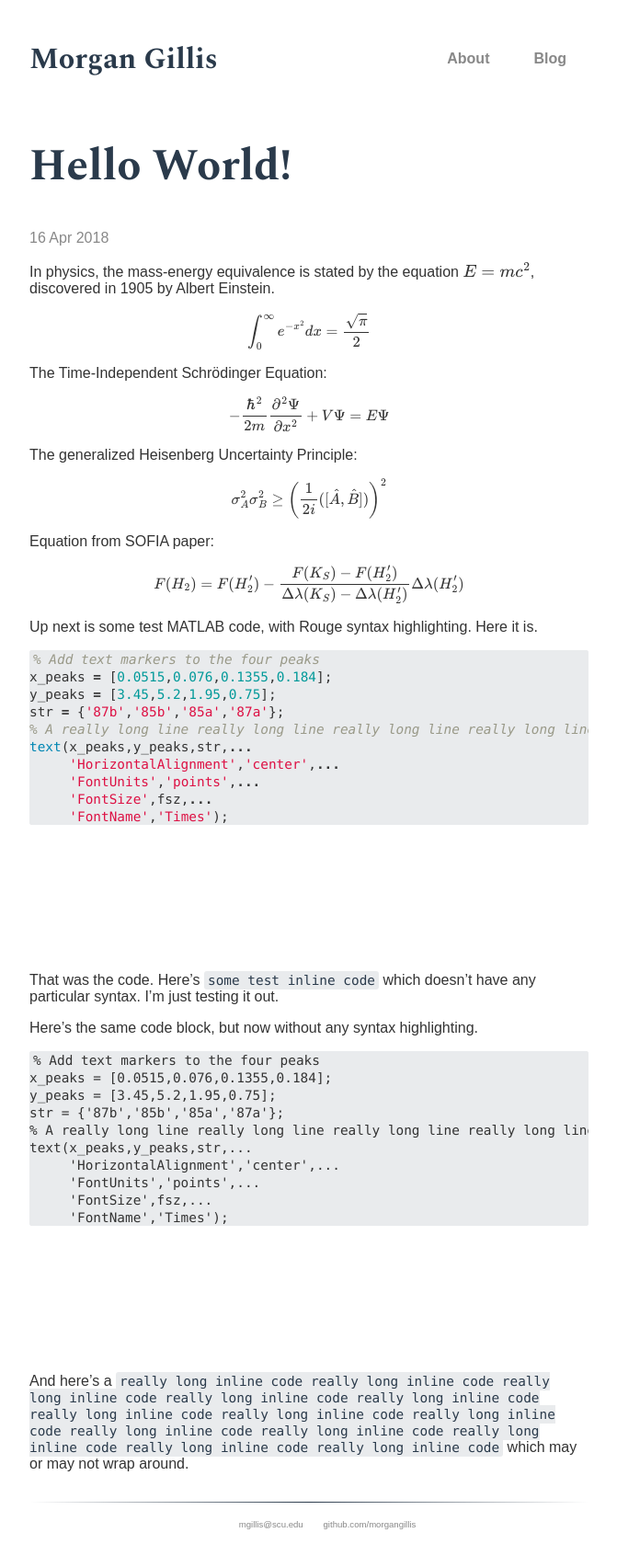
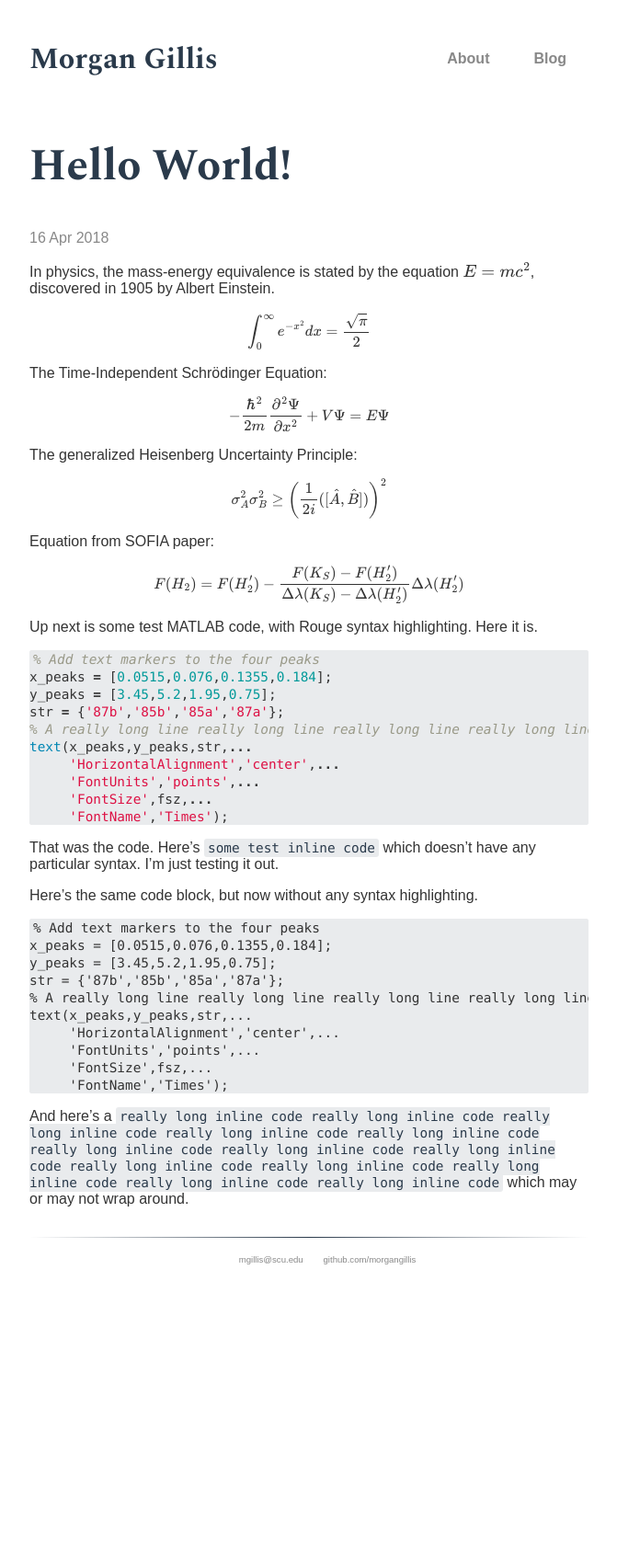
Before and after one commit to morgangillis/morgangillis.github.io, a Jekyll site: the page built from _posts/2018-04-16-hello-world.md, in a window 1280 px wide. Shown: the whole page at 92% size, without its empty margins (304-975 px from the left). Built offline with Jekyll 4.4.1, drawn with Linux system fonts in a browser that asks for light colours; some web fonts are replaced; formulas are drawn with MathJax 3; after the commit the page ends 1416 px from its top, so only the background shows below that.

Commit message:
Update code.scss

```diff
--- a/_sass/code.scss
+++ b/_sass/code.scss
@@ -26,7 +26,7 @@ pre code {
 
 .highlight {
   padding: 0; //1rem;
-  margin-bottom: 10rem; //1rem;
+  margin-bottom: 0; //1rem;
   //font-size: .8rem;
   //line-height: 1.4;
   background: #e9ebed;
```
